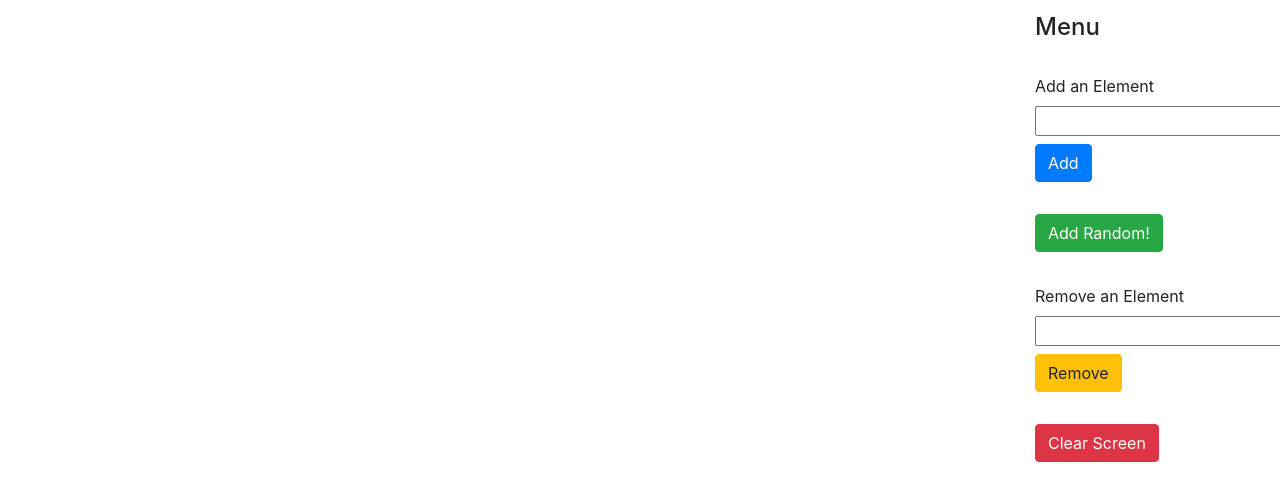
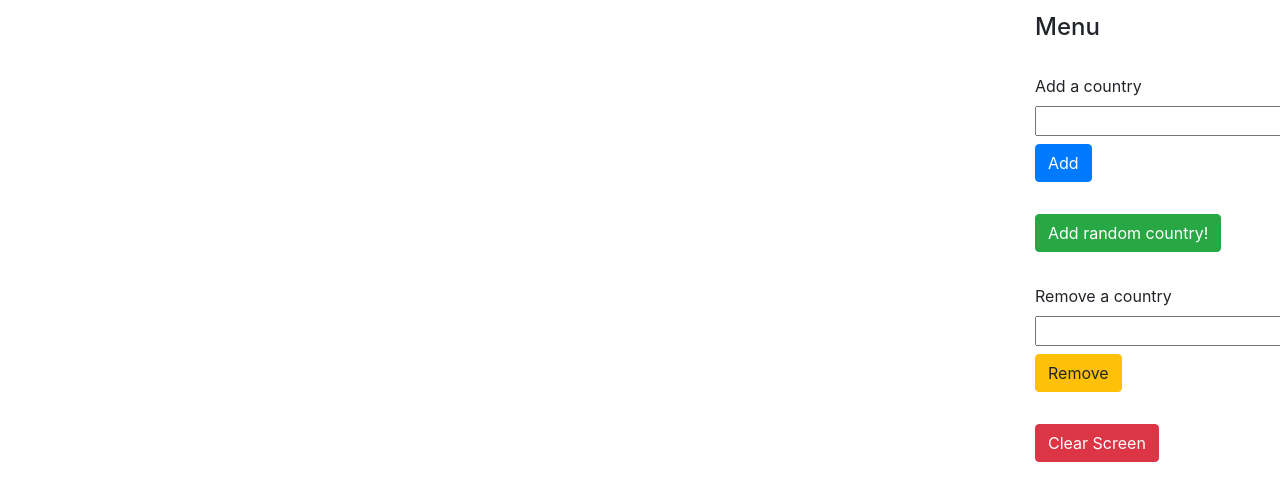
Before and after one commit to ansarkhan/unit-6-homework, a plain HTML site: page index.html in a window 1280 px wide. Shown: the part 137-638 px from the top of the page. Drawn offline with nearby package versions, Linux system fonts and the light colour scheme; no server answers.

Commit message:
working version

```diff
--- a/app.js
+++ b/app.js
@@ -33,6 +33,8 @@ https://api.giphy.com/v1/gifs/trending?api_key=Vlb8ghCOyURWJlLKsnh82oj1tgWNDDY1&
 other endpoints: Random, Get by ID, Get by IDs
 
 */
+
+// https://ansarkhan.github.io/unit-6-homework/
 
 var htmlElements = {
     listContainer: '.list-container',
@@ -204,15 +206,14 @@ $(document).on('click', htmlElements.clearScreen, function() {
     clearFields();
 });
 
-
+// Getting GIFs
 $(document).on('click', htmlElements.myButton, function() {
     var elementName = $(this).attr('data-name');
+    console.log(elementName);
     var containerElement = $(htmlElements.mainContainer).attr('data-name');
 
     if(containerElement == elementName) {
         displayGifs(elementName);
-        console.log("printing same");
-        // $(htmlElements.mainContainer).attr('data-name', '');
     } else {
         offset = 0;
         clearScr();
@@ -221,9 +222,10 @@ $(document).on('click', htmlElements.myButton, function() {
 
     $(htmlElements.mainContainer).attr('data-name', elementName);
 
-    clearFields();
 
 });
+
+
 
 // Playing and stopping
 $('body').on('click', '.gif', function() {
@@ -242,7 +244,7 @@ $('body').on('click', '.gif', function() {
   }
 });
 
-// MAKE THIS WORK FOR ALL FIELDS
+
 var clearFields = function(buttonName) {
     if (buttonName == 'add-element') {
         $('#element-value').val('');
@@ -252,4 +254,4 @@ var clearFields = function(buttonName) {
 }
 
 displayElements();
-ajFN();
+// ajFN();
--- a/index.html
+++ b/index.html
@@ -41,15 +41,15 @@
             <div class="col-2">
                 <h4>Menu</h4>
                 <div class="menu-container">
-                    <label for="element-value">Add an Element</label>
+                    <label for="element-value">Add a country</label>
                     <input type="text" id="element-value">
                     <button type="button" class="btn btn-primary" id="add-element">Add</button>
                 </div>
                 <div class="menu-container">
-                    <button type="button" class="btn btn-success" id="add-rand-element">Add Random!</button>
+                    <button type="button" class="btn btn-success" id="add-rand-element">Add random country!</button>
                 </div>
                 <div class="menu-container">
-                    <label for="element-value">Remove an Element</label>
+                    <label for="element-value">Remove a country</label>
                     <input type="text" id="element-value-rem">
                     <button type="button" class="btn btn-warning" id="remove-element">Remove</button>
                 </div>
```
